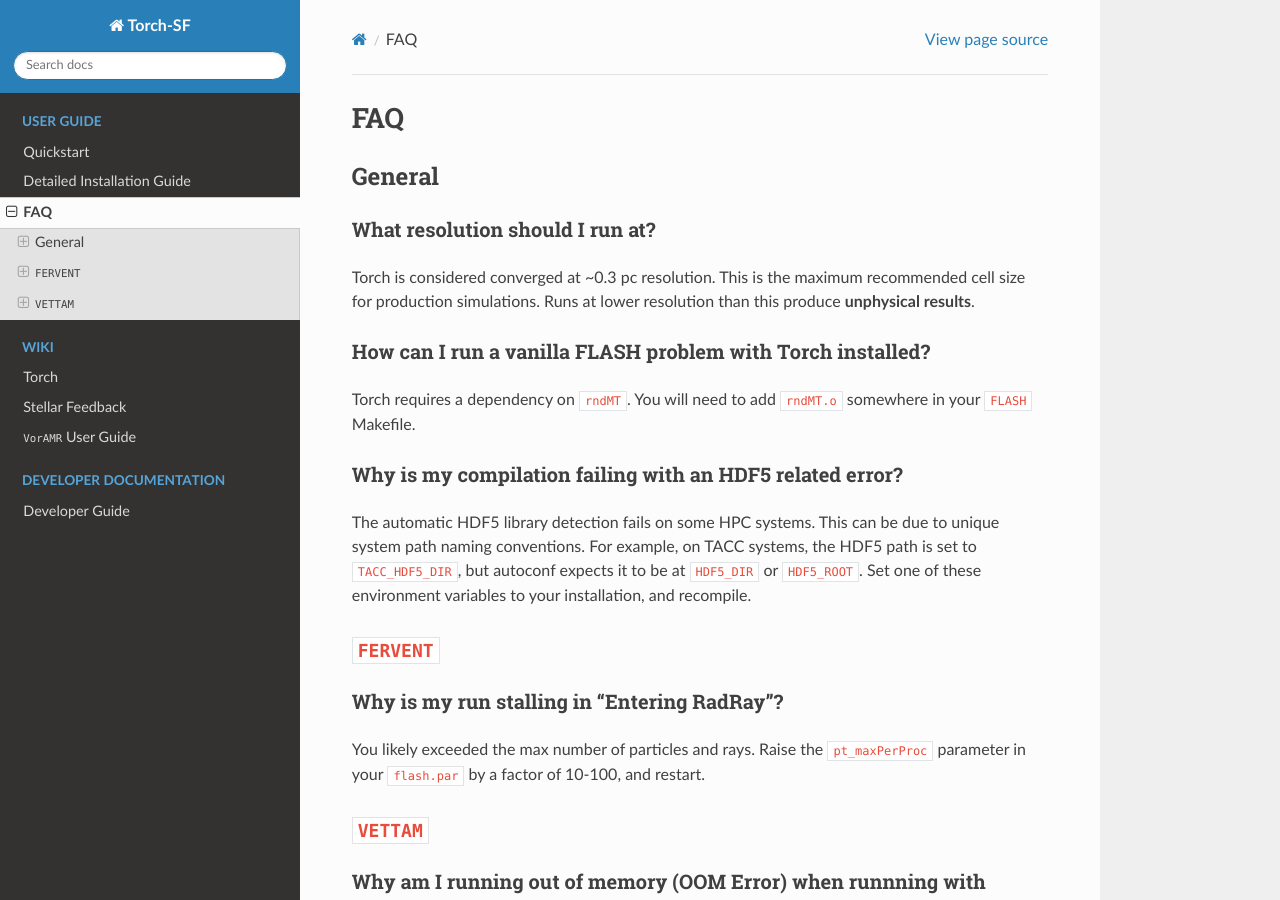
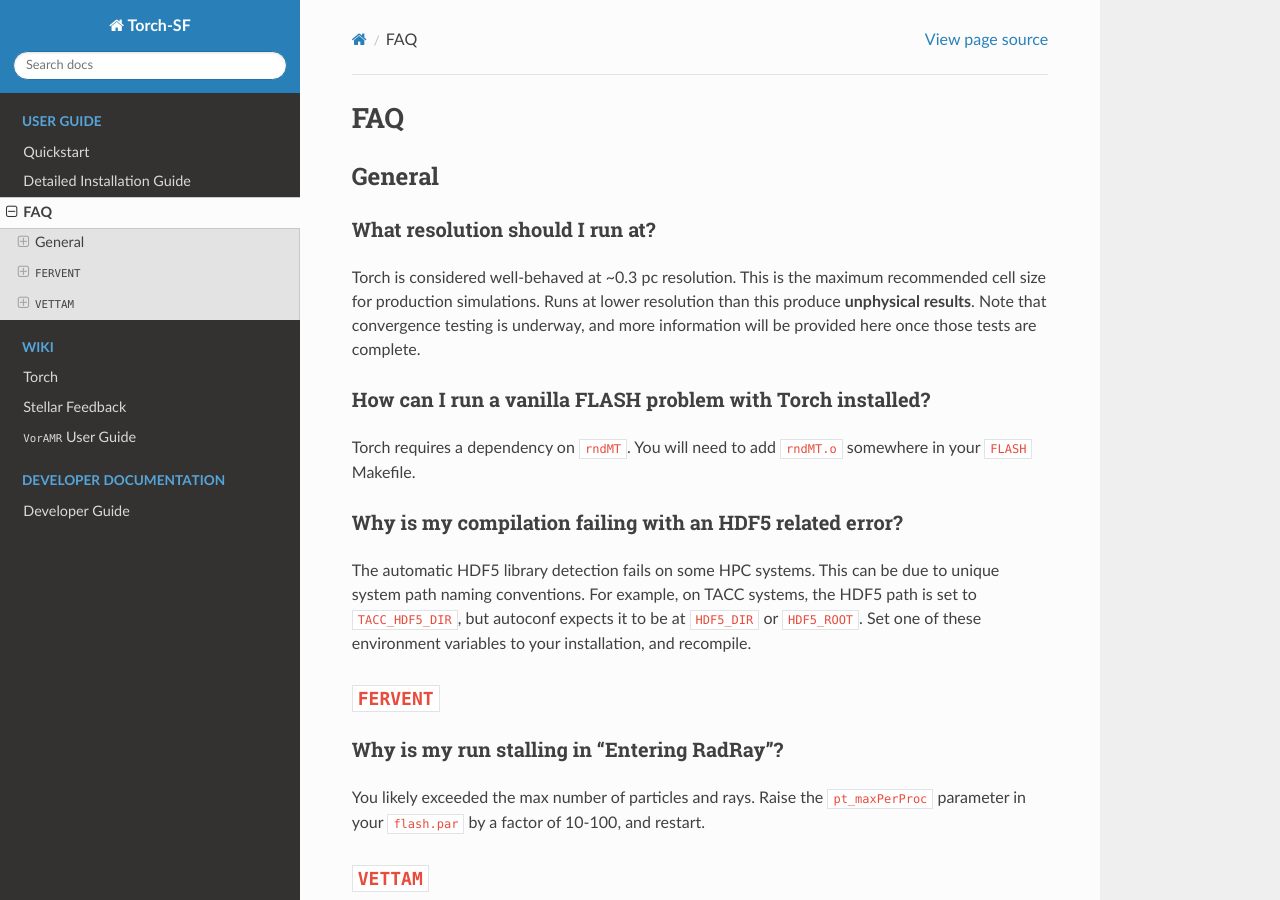
Before and after one commit to torch-sf/torch, a Sphinx documentation site: the page built from docs/rtd/source/manual/FAQ.md, in a window 1280 px wide and 900 px high. Built offline with Sphinx 7.4.7 and the Read the Docs theme 3.1.0, drawn with Linux system fonts in a browser that asks for light colours.

Commit message:
Change description of 0.3 pc resolution from 'converged' to 'well-behaved'

```diff
--- a/docs/rtd/source/manual/FAQ.md
+++ b/docs/rtd/source/manual/FAQ.md
@@ -4,7 +4,7 @@
 
 ### What resolution should I run at?
 
-Torch is considered converged at ~0.3 pc resolution. This is the maximum recommended cell size for production simulations. Runs at lower resolution than this produce **unphysical results**.
+Torch is considered well-behaved at ~0.3 pc resolution. This is the maximum recommended cell size for production simulations. Runs at lower resolution than this produce **unphysical results**. Note that convergence testing is underway, and more information will be provided here once those tests are complete.
 
 ### How can I run a vanilla FLASH problem with Torch installed?
 
```
